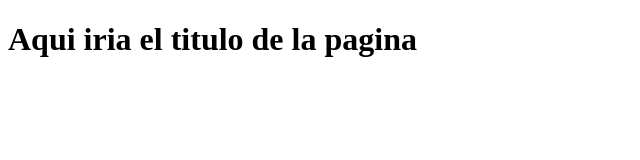
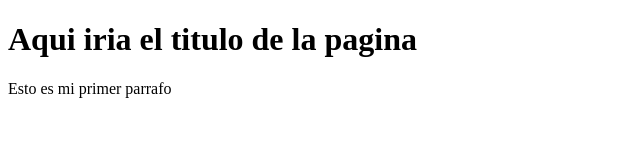
Before and after one commit to Elqiuu/Proyecto-web-empresa-C, a plain HTML site: page index.html in a window 1280 px wide. Shown: the whole page, without its empty margins (0-640 px from the left). Drawn offline with Linux system fonts and the light colour scheme.

Commit message:
Update index.html

```diff
--- a/index.html
+++ b/index.html
@@ -7,5 +7,6 @@
 </head>
 <body>
     <h1>Aqui iria el titulo de la pagina</h1>
+    <p>Esto es mi primer parrafo</p>
 </body>
 </html>
```
